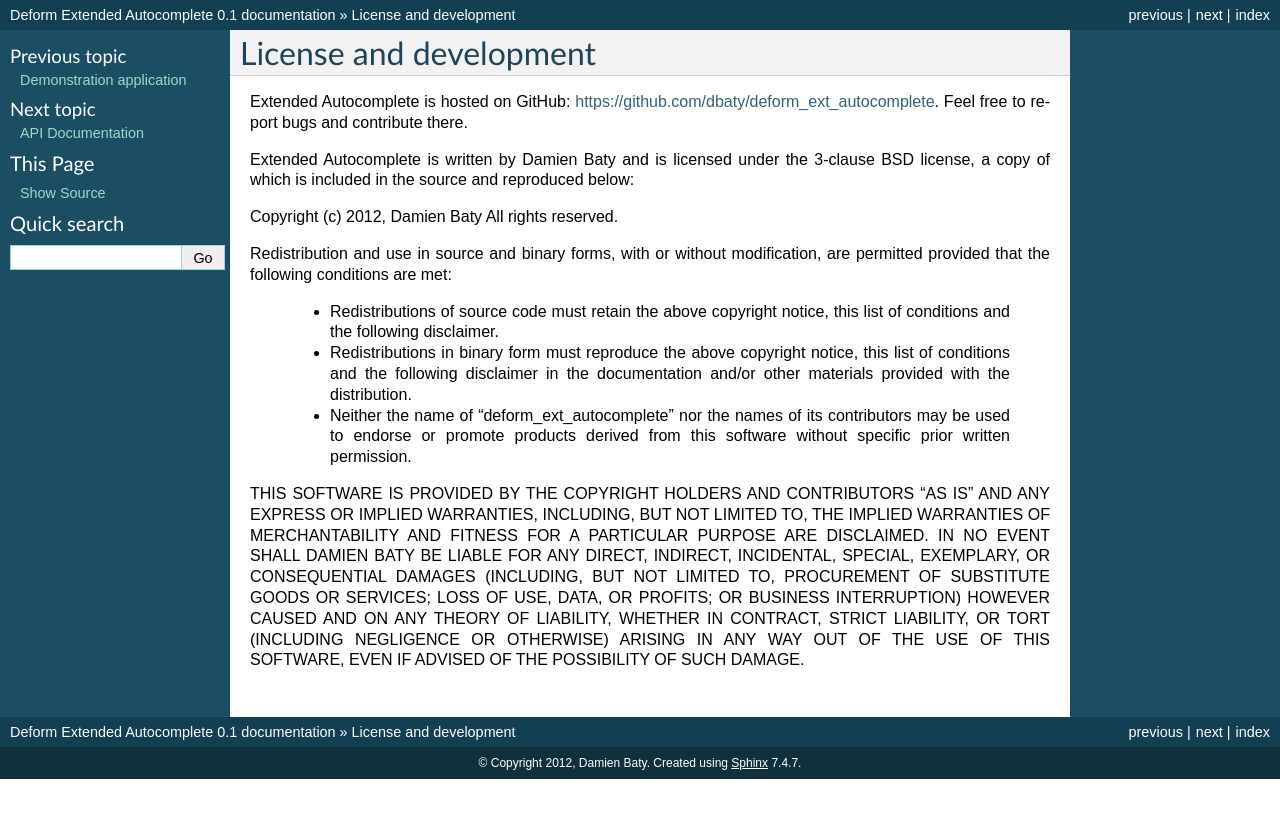
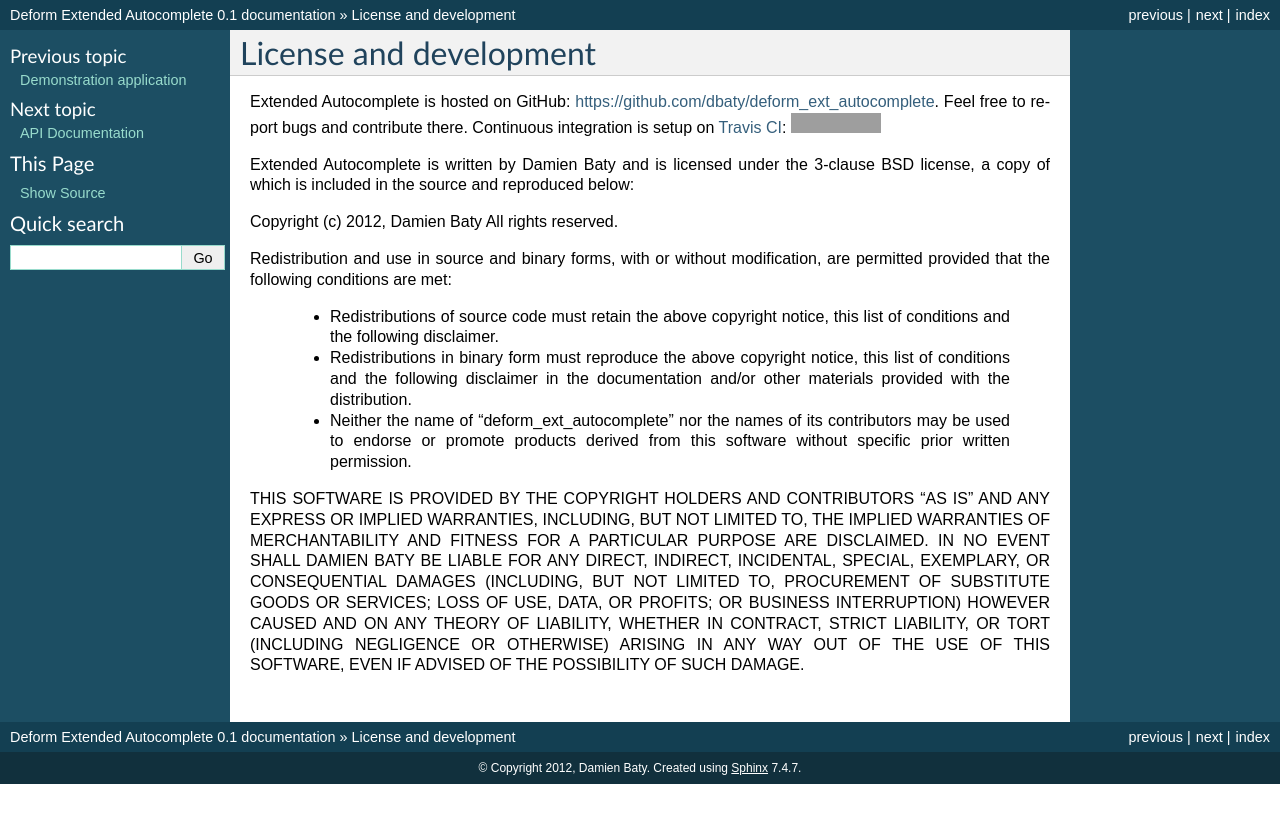
Before and after one commit to dbaty/deform_ext_autocomplete, a Sphinx documentation site: the page built from docs/dev.rst, in a window 1280 px wide. Shown: the top 823 px of the page. Built offline with Sphinx 7.4.7, drawn with Linux system fonts in a browser that asks for light colours; grey boxes are pictures that could not be loaded.

Commit message:
Add Travis CI status icon.

```diff
--- a/docs/dev.rst
+++ b/docs/dev.rst
@@ -3,7 +3,12 @@
 
 Extended Autocomplete is hosted on GitHub:
 `<https://github.com/dbaty/deform_ext_autocomplete>`_. Feel free to
-report bugs and contribute there.
+report bugs and contribute there. Continuous integration is setup on
+`Travis CI <http://travis-ci.org>`_: |travis-ci-status|_
+
+.. |travis-ci-status| image:: https://secure.travis-ci.org/dbaty/deform_ext_autocomplete.png?branch=master
+
+.. _travis-ci-status: http://travis-ci.org/#!/dbaty/deform_ext_autocomplete
 
 Extended Autocomplete is written by Damien Baty and is licensed under
 the 3-clause BSD license, a copy of which is included in the source
```
Also changed, not shown: 5 other files.
